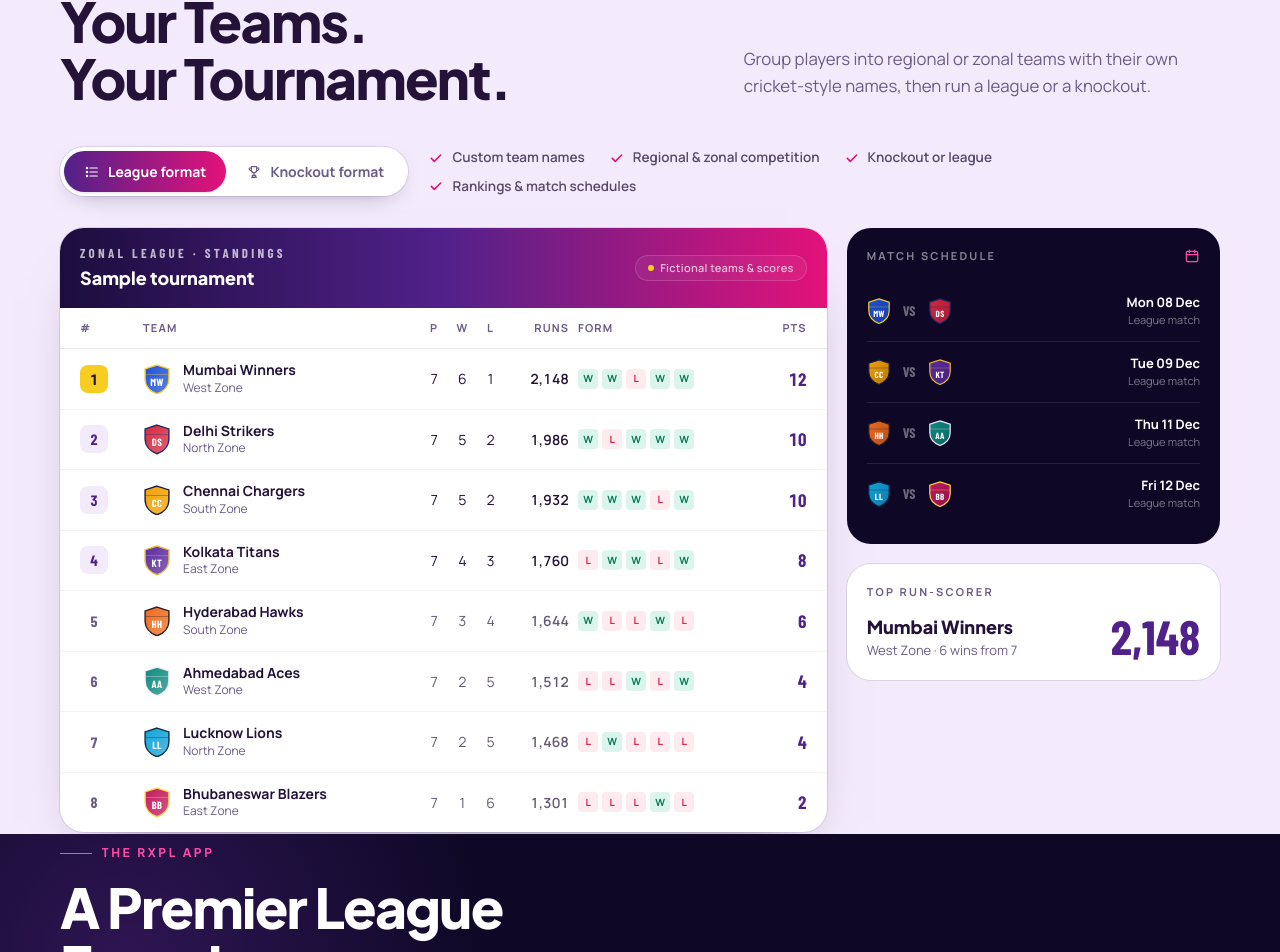
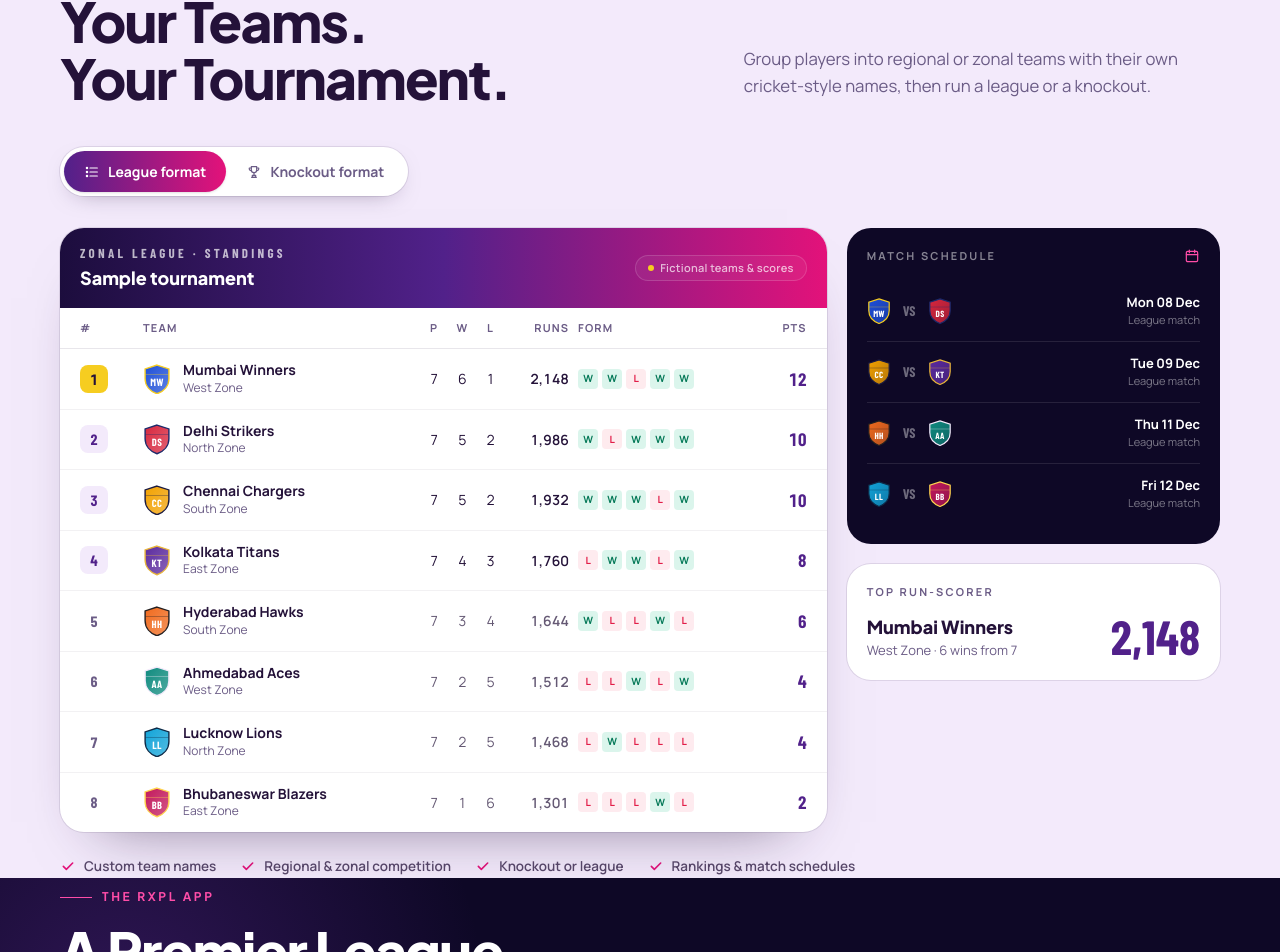
Before and after one commit to Rohan9833/rxpl-microsite, a React (Vite) app: page / in a window 1280 px wide. Shown: the part 2427-3379 px from the top of the page. Built offline with nearby package versions, Linux system fonts and the light colour scheme.

Commit message:
Move tournament feature list below tournament grid

```diff
--- a/src/sections2.jsx
+++ b/src/sections2.jsx
@@ -178,15 +178,15 @@ export function Tournament() {
           intro="Group players into regional or zonal teams with their own cricket-style names, then run a league or a knockout." />
         <div className="mt-10 flex flex-col gap-5 @desk:flex-row @desk:items-center @desk:justify-between">
           <Segmented value={mode} onChange={setMode} options={[['league', 'League format', 'list'], ['knockout', 'Knockout format', 'trophy']]} />
-          <ul className="grid grid-cols-1 gap-x-6 gap-y-2 text-[13.5px] font-semibold text-ink/75 @tab:flex @tab:flex-wrap">
-            {['Custom team names', 'Regional & zonal competition', 'Knockout or league', 'Rankings & match schedules'].map((x) => (
-              <li key={x} className="flex items-center gap-2"><Icon name="check" className="h-4 w-4 shrink-0 text-magenta" stroke={2.4} />{x}</li>
-            ))}
-          </ul>
         </div>
         <div className="mt-8" key={mode}>
           <div className="rise">{mode === 'league' ? <LeagueTable /> : <Bracket />}</div>
         </div>
+        <ul className="mt-6 grid grid-cols-1 gap-x-6 gap-y-2 text-[13.5px] font-semibold text-ink/75 @tab:flex @tab:flex-wrap">
+          {['Custom team names', 'Regional & zonal competition', 'Knockout or league', 'Rankings & match schedules'].map((x) => (
+            <li key={x} className="flex items-center gap-2"><Icon name="check" className="h-4 w-4 shrink-0 text-magenta" stroke={2.4} />{x}</li>
+          ))}
+        </ul>
       </div>
     </section>
   );
```
